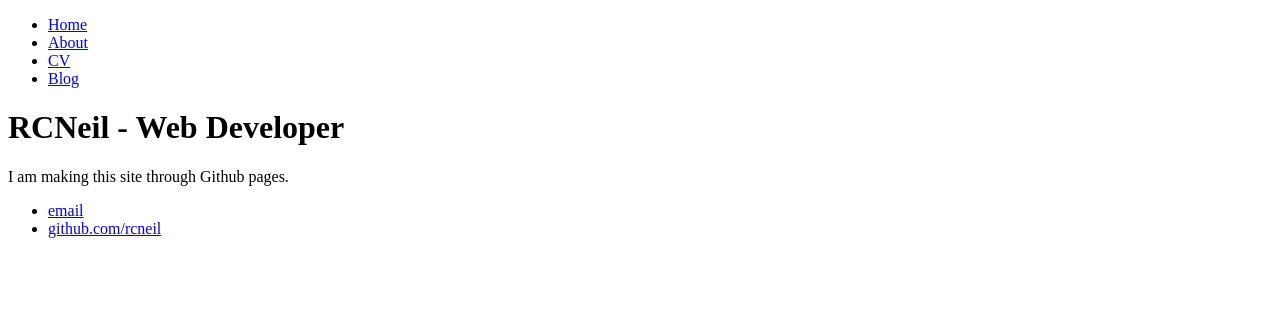
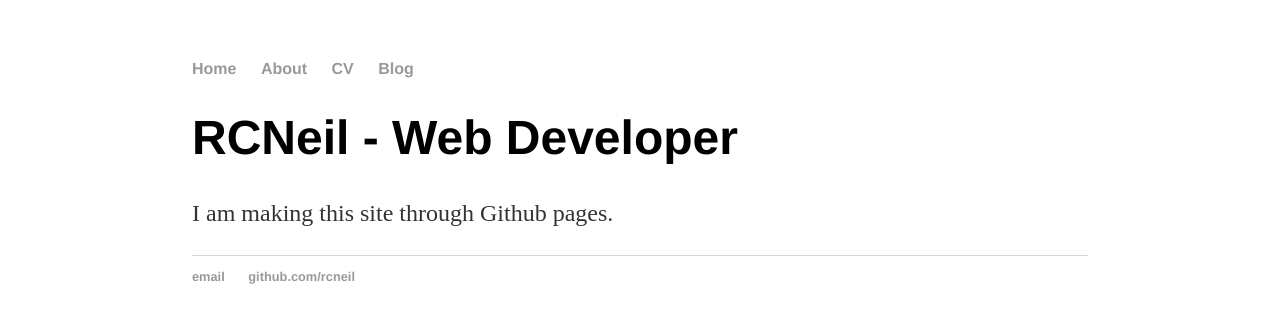
Before and after one commit to RCNeil/rcneil.github.io, a plain HTML site: page index.html in a window 1280 px wide. Drawn offline with Linux system fonts and the light colour scheme.

Commit message:
Update index.html

```diff
--- a/index.html
+++ b/index.html
@@ -2,6 +2,8 @@
 <html>
 	<head>
 		<title>RCNeil - Web Developer</title>
+		<!-- link to main stylesheet -->
+		<link rel="stylesheet" type="text/css" href="/css/style.css">
 	</head>
 	<body>
 		<nav>
```
